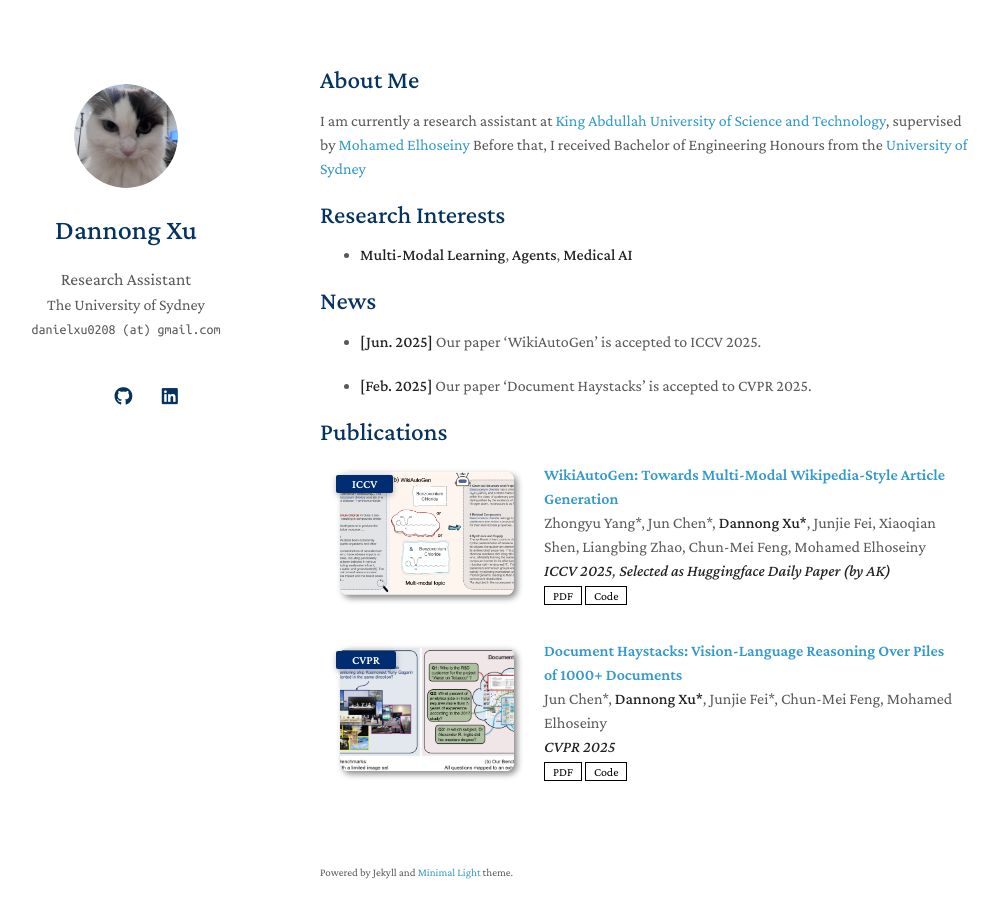
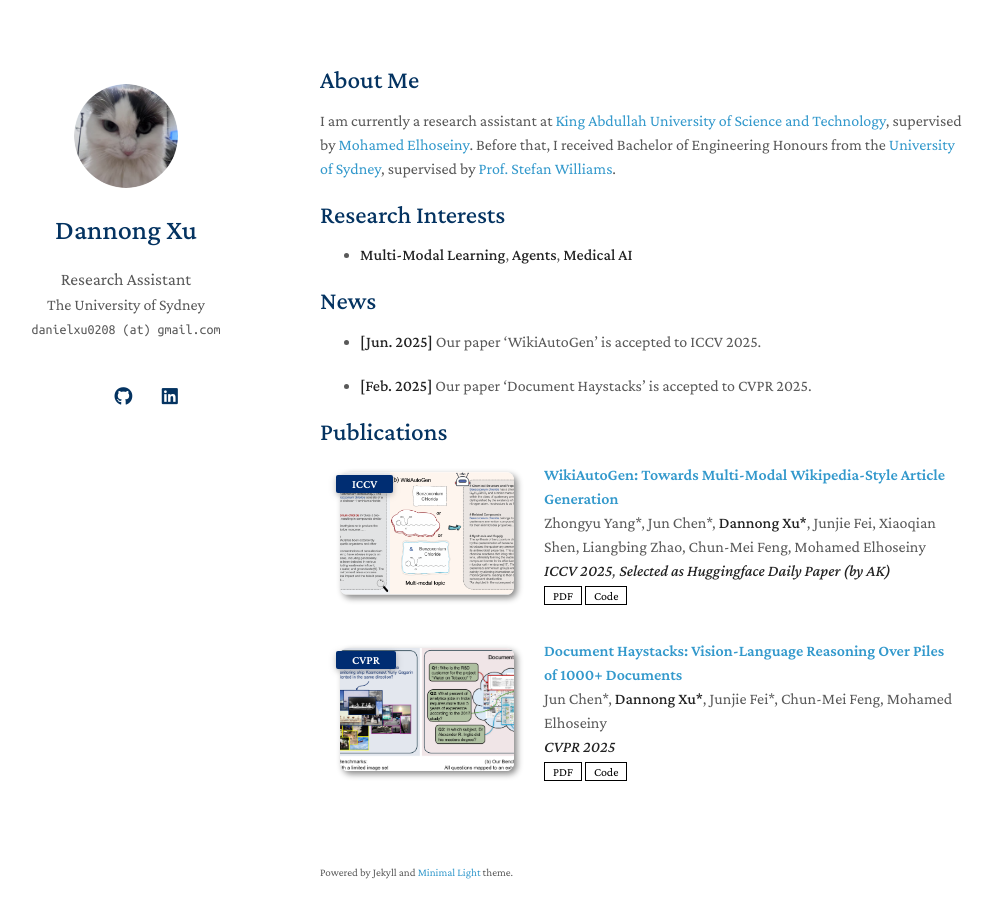
Before and after one commit to Danielxu0208/Danielxu0208.github.io, a Jekyll site: the page built from index.md, in a window 1280 px wide and 953 px high. Shown: the top 918 px of the window, without its empty margins (150-1148 px from the left). Built offline with Jekyll 4.4.1, drawn with Linux system fonts in a browser that asks for light colours; a style sheet for code colours, icons or effects is not loaded; our own code applies the rules of GitHub Pages for plain Markdown files.

Commit message:
Update index.md

```diff
--- a/index.md
+++ b/index.md
@@ -4,7 +4,7 @@ layout: homepage
 
 ## About Me
 
-I am currently a research assistant at [King Abdullah University of Science and Technology](https://www.kaust.edu.sa/en/), supervised by [Mohamed Elhoseiny](https://www.mohamed-elhoseiny.com/) Before that, I received Bachelor of Engineering Honours from the [University of Sydney](https://www.sydney.edu.au/)
+I am currently a research assistant at [King Abdullah University of Science and Technology](https://www.kaust.edu.sa/en/), supervised by [Mohamed Elhoseiny](https://www.mohamed-elhoseiny.com/). Before that, I received Bachelor of Engineering Honours from the [University of Sydney](https://www.sydney.edu.au/), supervised by [Prof. Stefan Williams](https://scholar.google.com.au/citations?user=vxN3VO0AAAAJ&hl=zh-CN).
 
 ## Research Interests
 
```
